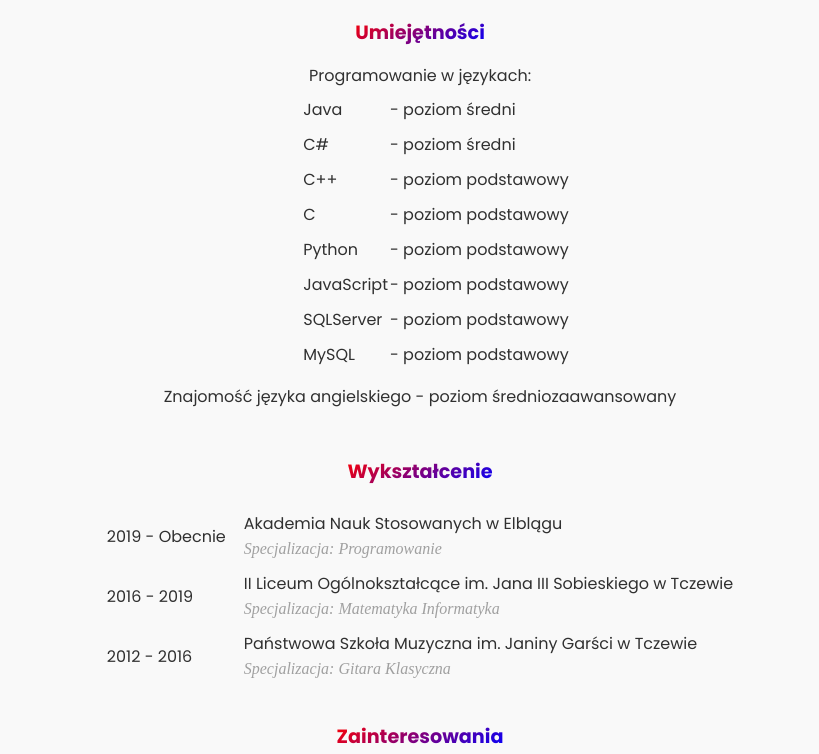
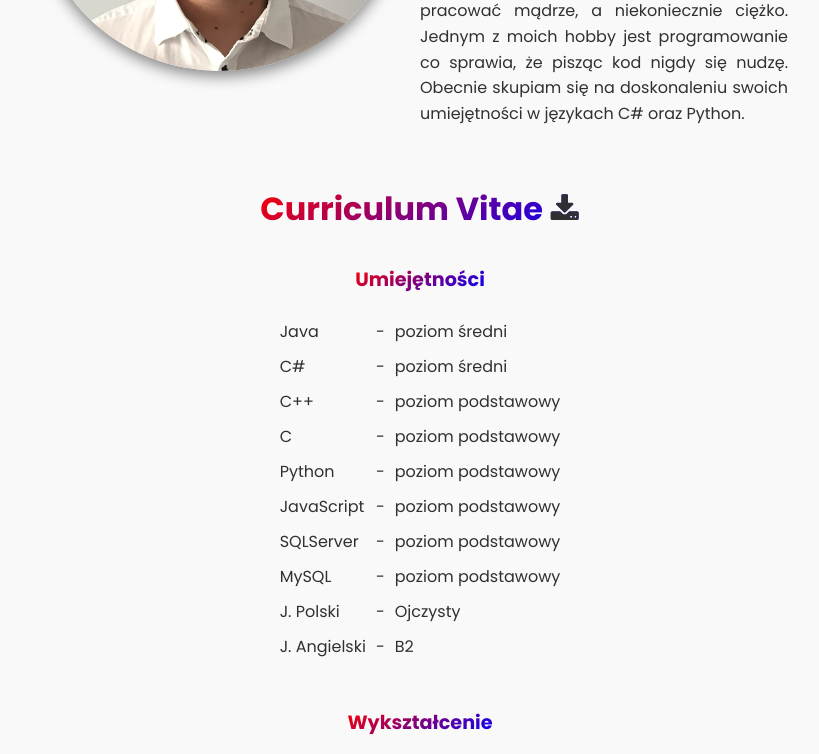
Before and after one commit to CrampedHail/crampedhail.github.io, a plain HTML site: page index.html in a window 1280 px wide. Shown: the part 759-1513 px from the top of the page, without its empty margins (220-1039 px from the left). Drawn offline with Linux system fonts and the light colour scheme; a web font is replaced by a local one.

Commit message:
Fixed script + layout changes

```diff
--- a/index.html
+++ b/index.html
@@ -45,27 +45,35 @@
                 </div>
             </div>
         </section>
-        <section id="about">
-            <h1>O mnie</h1>
-            <p>
-                Nazywam się Paweł Aleksander Brandt i jestem studentem III roku Informatyki w <a class="link" href="https://ans-elblag.pl/" target="_blank" title="Strona ANS w Elblągu">Akademii Nauk Stosowanych w Elblągu</a> w Instytucie Informatyki Stosowanej imienia Krzysztofa Brzeskiego. Z natury jestem spokojny, cierpliwy i miły oraz potrafię sprawnie pracować w zespole. Staram się pracować mądrze, a niekoniecznie ciężko. Jednym z moich hobby jest programowanie co sprawia, że pisząc kod nigdy się nudzę. Obecnie skupiam się na doskonaleniu swoich umiejętności w językach C# oraz Python.
-            </p>
+        <section id="about" class="flex-center-row">
+            <div class="my-pic">
+                <img src="/Images/my_pic.png" alt="My Picture" class="my-pic">
+            </div>
+            <div class="flex-center">
+                <h1>About</h1>
+                <h2 class="typewrite" data-period="2000" data-type='[ "I’m a Student.", "I’m a Programmer.", "I Love to Code.", "I Love to Develop." ]' disabled>
+                    <span class="wrap"></span>
+                </h2>
+                <p>
+                    Nazywam się Paweł Aleksander Brandt i jestem studentem IV roku Informatyki w <a class="link" href="https://ans-elblag.pl/" target="_blank" title="Strona ANS w Elblągu">Akademii Nauk Stosowanych w Elblągu</a> w Instytucie Informatyki Stosowanej imienia Krzysztofa Brzeskiego. Z natury jestem spokojny, cierpliwy i miły oraz potrafię sprawnie pracować w zespole. Staram się pracować mądrze, a niekoniecznie ciężko. Jednym z moich hobby jest programowanie co sprawia, że pisząc kod nigdy się nudzę. Obecnie skupiam się na doskonaleniu swoich umiejętności w językach C# oraz Python.
+                </p>
+            </div>
         </section>
         <section id="cv">
             <h1>Curriculum Vitae <a title="Pobierz CV" href="/Download/Brandt Paweł - CV PL.pdf" class="fa fa-download" aria-hidden="true" download></a></h1>
 
             <h2>Umiejętności</h2>
-            <ul>
-                <li>
-                    Programowanie w językach:
-                    <table class="prog-lang">
+                    <table class="skills">
                         <tbody>
                             <tr>
                                 <td>
                                     Java
                                 </td>
                                 <td>
-                                    - poziom średni
+                                    -
+                                </td>
+                                <td>
+                                    poziom średni
                                 </td>
                             </tr>
                             <tr>
@@ -73,7 +81,10 @@
                                     C#
                                 </td>
                                 <td>
-                                    - poziom średni
+                                    -
+                                </td>
+                                <td>
+                                    poziom średni
                                 </td>
                             </tr>
                             <tr>
@@ -81,7 +92,10 @@
                                     C++
                                 </td>
                                 <td>
-                                    - poziom podstawowy
+                                    -
+                                </td>
+                                <td>
+                                    poziom podstawowy
                                 </td>
                             </tr>
                             <tr>
@@ -89,7 +103,10 @@
                                     C
                                 </td>
                                 <td>
-                                    - poziom podstawowy
+                                    -
+                                </td>
+                                <td>
+                                    poziom podstawowy
                                 </td>
                             </tr>
                             <tr>
@@ -97,7 +114,10 @@
                                     Python
                                 </td>
                                 <td>
-                                    - poziom podstawowy
+                                    -
+                                </td>
+                                <td>
+                                    poziom podstawowy
                                 </td>
                             </tr>
                             <tr>
@@ -105,7 +125,10 @@
                                     JavaScript
                                 </td>
                                 <td>
-                                    - poziom podstawowy
+                                    -
+                                </td>
+                                <td>
+                                    poziom podstawowy
                                 </td>
                             </tr>
                             <tr>
@@ -113,7 +136,10 @@
                                     SQLServer
                                 </td>
                                 <td>
-                                    - poziom podstawowy
+                                    -
+                                </td>
+                                <td>
+                                    poziom podstawowy
                                 </td>
                             </tr>
                             <tr>
@@ -121,16 +147,36 @@
                                     MySQL
                                 </td>
                                 <td>
-                                    - poziom podstawowy
+                                    -
+                                </td>
+                                <td>
+                                    poziom podstawowy
+                                </td>
+                            </tr>
+                            <tr>
+                                <td>
+                                    J. Polski
+                                </td>
+                                <td>
+                                    -
+                                </td>
+                                <td>
+                                    Ojczysty
+                                </td>
+                            </tr>
+                            <tr>
+                                <td>
+                                    J. Angielski
+                                </td>
+                                <td>
+                                    -
+                                </td>
+                                <td>
+                                    B2
                                 </td>
                             </tr>
                         </tbody>
                     </table>
-                </li>
-                <li>
-                    Znajomość języka angielskiego - poziom średniozaawansowany
-                </li>
-            </ul>
 
 
             <h2>Wykształcenie</h2>
--- a/main.js
+++ b/main.js
@@ -1,3 +1,4 @@
+//Galleries
 let openModal = document.querySelectorAll('.img');
 const modal = document.querySelector('.modal');
 const modalImg = document.querySelector('.dialog-img');
@@ -15,9 +16,9 @@ closeModal.addEventListener('click', () => {
 });
 
 let javaGalleryItems =
-["crampedhail.github.io/Images/battleships.png", "crampedhail.github.io/Images/hangman.png",
-"crampedhail.github.io/Images/polacz4.png", "crampedhail.github.io/Images/tanks.png",
-"crampedhail.github.io/Images/tictactoe.png"];
+["/Images/battleships.png", "/Images/hangman.png",
+"/Images/polacz4.png", "/Images/tanks.png",
+"/Images/tictactoe.png"];
 let currJavaImg = document.querySelector('.java-img');
 let prevJavaImg = document.querySelector('.prev-java-img');
 prevJavaImg.addEventListener('click', ()=>{
@@ -51,16 +52,17 @@ function switchImg(destInd, imgCollection){
 }
 function currentImg(image, imgCollection){
     let ind = 0;
+    image = image.substring(image.indexOf("/Images"), image.length-1)
     imgCollection.forEach((img)=>{
         if(img.match(image)) {
             ind = imgCollection.indexOf(img);
         }
     })
-    console.log(ind)
-    console.log(image)
     return ind;
 }
 
+
+//Themes
 let darkMode = localStorage.getItem('darkmode');
 let themeSwitch = document.querySelector('.theme-switch');
 themeSwitch.addEventListener('click', ()=>{
@@ -112,3 +114,62 @@ function setTheme(){
         }
     }
 }
+
+
+//Write Animation
+var TxtType = function(el, toRotate, period) {
+    this.toRotate = toRotate;
+    this.el = el;
+    this.loopNum = 0;
+    this.period = parseInt(period, 10) || 2000;
+    this.txt = '';
+    this.tick();
+    this.isDeleting = false;
+};
+
+TxtType.prototype.tick = function() {
+    var i = this.loopNum % this.toRotate.length;
+    var fullTxt = this.toRotate[i];
+
+    if (this.isDeleting) {
+    this.txt = fullTxt.substring(0, this.txt.length - 1);
+    } else {
+    this.txt = fullTxt.substring(0, this.txt.length + 1);
+    }
+
+    this.el.innerHTML = '<span class="wrap">'+this.txt+'</span>';
+
+    var that = this;
+    var delta = 200 - Math.random() * 100;
+
+    if (this.isDeleting) { delta /= 2; }
+
+    if (!this.isDeleting && this.txt === fullTxt) {
+    delta = this.period;
+    this.isDeleting = true;
+    } else if (this.isDeleting && this.txt === '') {
+    this.isDeleting = false;
+    this.loopNum++;
+    delta = 500;
+    }
+
+    setTimeout(function() {
+    that.tick();
+    }, delta);
+};
+
+window.onload = function() {
+    var elements = document.getElementsByClassName('typewrite');
+    for (var i=0; i<elements.length; i++) {
+        var toRotate = elements[i].getAttribute('data-type');
+        var period = elements[i].getAttribute('data-period');
+        if (toRotate) {
+          new TxtType(elements[i], JSON.parse(toRotate), period);
+        }
+    }
+    // INJECT CSS
+    var css = document.createElement("style");
+    css.type = "text/css";
+    css.innerHTML = ".typewrite > .wrap { border-right: 0.08em solid #fff}";
+    document.body.appendChild(css);
+};
--- a/styles.css
+++ b/styles.css
@@ -149,6 +149,9 @@ h1, h2, h3{
 .link:hover{
     background-size: 100% 2px;
 }
+span.wrap{
+    border-color: var(--main-color) !important;
+}
 
 
 /* Layout styling */
@@ -168,6 +171,7 @@ li{
 table{
     border-collapse: collapse ;
 }
+table.skills,
 table.contact,
 table.education{
     display: flex;
@@ -180,7 +184,7 @@ table.contact > tbody > tr > td.type{
 }
 td{
     border-top: solid transparent .5rem;
-    border-top: solid transparent .5rem;
+    border: solid transparent .5rem;
 }
 th{
     text-align: end;
@@ -201,6 +205,7 @@ span.spec{
     display: flex;
     justify-content: center;
     align-items: center;
+    flex-direction: row;
 }
 a.lang-ver{
     margin-left: .5rem;
@@ -299,6 +304,10 @@ img{
 
 .flex-center > img{
     margin: 1.5rem 0px;
+}
+div.my-pic > img.my-pic{
+    width: 100%;
+    border-radius: 50%;
 }
 
 
```
Also changed, not shown: index-en.html (+68 -22 lines), Images/my_pic.png (added), 2 other files.
